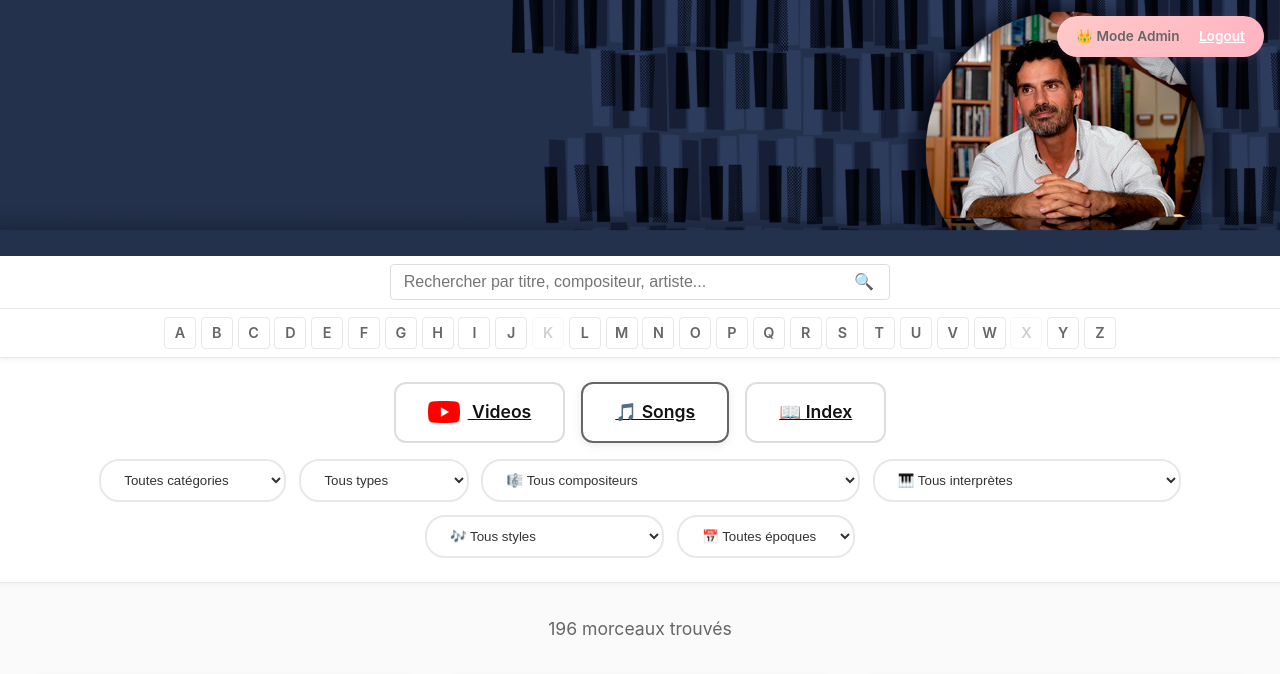
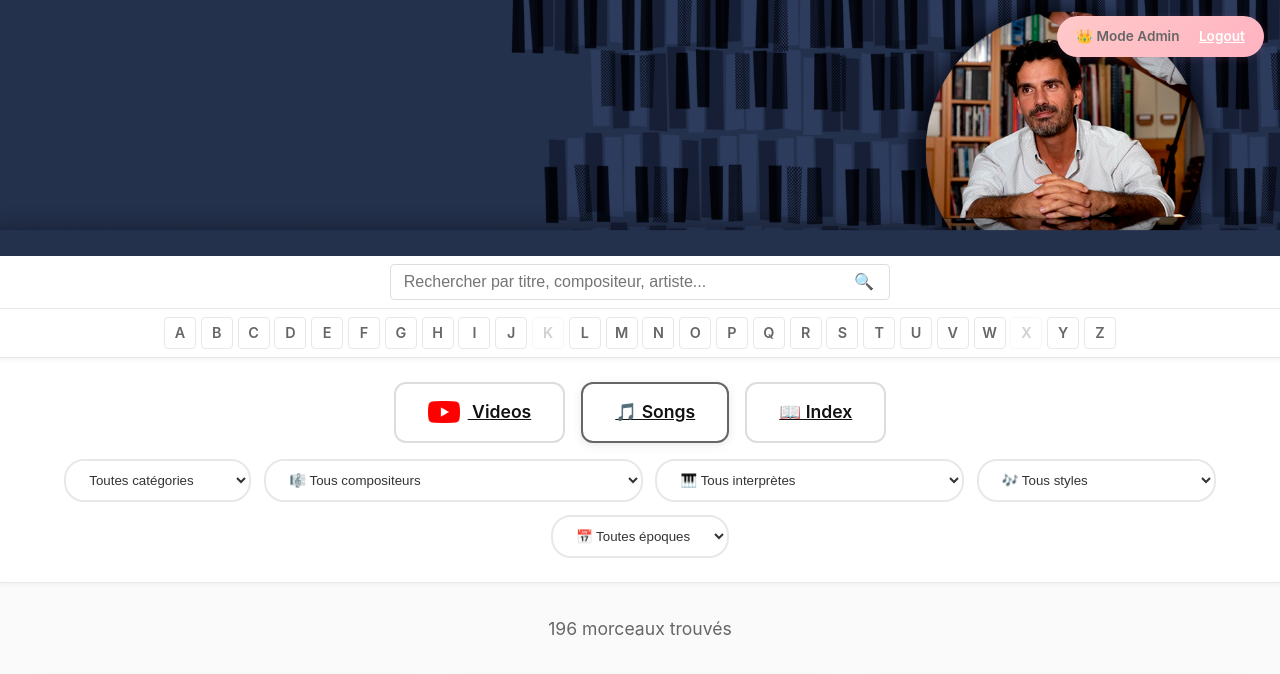
Before and after one commit to ColinusM/Piano-Jazz-Concept, a Flask app: page / in a window 1280 px wide. Shown: the top 674 px of the page. Run offline with Flask 3, Linux system fonts and the light colour scheme; data comes from the database, SQL or seed files in the repository.

Commit message:
Remove 'Tous types' filter from UI and backend
- Remove video_type parameter extraction and filtering logic from app.py
- Remove 'Tous types' dropdown from controls panel
- Remove type parameter from all URL builders and search form
- Simplify filter controls to show only relevant filters

🤖 Generated with [Claude Code](https://claude.com/claude-code)

Co-Authored-By: Claude <noreply@anthropic.com>

```diff
--- a/app.py
+++ b/app.py
@@ -140,7 +140,6 @@ def index():
 
     category = request.args.get('category', 'all')
     search = request.args.get('search', '').strip()
-    video_type = request.args.get('type', 'all')  # all, compilation, single, non-analysis
     composer_filter = request.args.get('composer', 'all')
     performer_filter = request.args.get('performer', 'all')
     style_filter = request.args.get('style', 'all')
@@ -272,16 +271,11 @@ def index():
 
         conn.close()
 
-        # Apply video_type filter to video_list
-        if video_type != 'all':
-            video_list = [v for v in video_list if v.get('video_type') == video_type]
-
         return render_template('index.html',
                              videos=video_list,
                              category='all',
                              categories=[],
                              search=search,
-                             video_type=video_type,
                              composer_filter='all',
                              performer_filter='all',
                              style_filter='all',
@@ -368,10 +362,6 @@ def index():
     if category != 'all':
         processed = [s for s in processed if s['category'] == category]
 
-    # Filter by video type
-    if video_type != 'all':
-        processed = [s for s in processed if s.get('video_type') == video_type]
-
     # Filter by composer
     if composer_filter != 'all':
         processed = [s for s in processed if s['composer'] and composer_filter.lower() in s['composer'].lower()]
@@ -415,7 +405,6 @@ def index():
                          category=category,
                          categories=all_categories,
                          search=search,
-                         video_type=video_type,
                          composer_filter=composer_filter,
                          performer_filter=performer_filter,
                          style_filter=style_filter,
--- a/templates/index.html
+++ b/templates/index.html
@@ -881,7 +881,6 @@
         <form class="search-container" method="get" action="/">
             <input type="hidden" name="sort" value="{{ sort }}">
             <input type="hidden" name="category" value="{{ category }}">
-            <input type="hidden" name="type" value="{{ video_type }}">
             <input type="hidden" name="composer" value="{{ composer_filter }}">
             <input type="hidden" name="performer" value="{{ performer_filter }}">
             <input type="hidden" name="style" value="{{ style_filter }}">
@@ -909,42 +908,35 @@
         </div>
 
         <div class="controls-filters">
-            <select onchange="window.location.href='/?category='+this.value+'&search={{ search }}&type={{ video_type }}&composer={{ composer_filter }}&performer={{ performer_filter }}&style={{ style_filter }}&era={{ era_filter }}'">
+            <select onchange="window.location.href='/?category='+this.value+'&search={{ search }}&composer={{ composer_filter }}&performer={{ performer_filter }}&style={{ style_filter }}&era={{ era_filter }}'">
                 <option value="all" {% if category == 'all' %}selected{% endif %}>Toutes catégories</option>
                 {% for cat in categories %}
                 <option value="{{ cat }}" {% if category == cat %}selected{% endif %}>{{ cat }}</option>
                 {% endfor %}
             </select>
 
-            <select onchange="window.location.href='/?sort={{ sort }}&category={{ category }}&search={{ search }}&type='+this.value+'&composer={{ composer_filter }}&performer={{ performer_filter }}&style={{ style_filter }}&era={{ era_filter }}'">
-                <option value="all" {% if video_type == 'all' %}selected{% endif %}>Tous types</option>
-                <option value="uncategorized" {% if video_type == 'uncategorized' %}selected{% endif %}>🔘 Uncategorized</option>
-                <option value="analysis" {% if video_type == 'analysis' %}selected{% endif %}>🎹 Song Analysis</option>
-                <option value="non-analysis" {% if video_type == 'non-analysis' %}selected{% endif %}>💬 Talk/Interview</option>
-            </select>
-
-            <select onchange="window.location.href='/?sort={{ sort }}&category={{ category }}&search={{ search }}&type={{ video_type }}&composer='+this.value+'&performer={{ performer_filter }}&style={{ style_filter }}&era={{ era_filter }}'">
+            <select onchange="window.location.href='/?sort={{ sort }}&category={{ category }}&search={{ search }}&composer='+this.value+'&performer={{ performer_filter }}&style={{ style_filter }}&era={{ era_filter }}'">
                 <option value="all" {% if composer_filter == 'all' %}selected{% endif %}>🎼 Tous compositeurs</option>
                 {% for composer in composers %}
                 <option value="{{ composer }}" {% if composer_filter == composer %}selected{% endif %}>{{ composer }}</option>
                 {% endfor %}
             </select>
 
-            <select onchange="window.location.href='/?sort={{ sort }}&category={{ category }}&search={{ search }}&type={{ video_type }}&composer={{ composer_filter }}&performer='+this.value+'&style={{ style_filter }}&era={{ era_filter }}'">
+            <select onchange="window.location.href='/?sort={{ sort }}&category={{ category }}&search={{ search }}&composer={{ composer_filter }}&performer='+this.value+'&style={{ style_filter }}&era={{ era_filter }}'">
                 <option value="all" {% if performer_filter == 'all' %}selected{% endif %}>🎹 Tous interprètes</option>
                 {% for performer in performers %}
                 <option value="{{ performer }}" {% if performer_filter == performer %}selected{% endif %}>{{ performer }}</option>
                 {% endfor %}
             </select>
 
-            <select onchange="window.location.href='/?sort={{ sort }}&category={{ category }}&search={{ search }}&type={{ video_type }}&composer={{ composer_filter }}&performer={{ performer_filter }}&style='+this.value+'&era={{ era_filter }}'">
+            <select onchange="window.location.href='/?sort={{ sort }}&category={{ category }}&search={{ search }}&composer={{ composer_filter }}&performer={{ performer_filter }}&style='+this.value+'&era={{ era_filter }}'">
                 <option value="all" {% if style_filter == 'all' %}selected{% endif %}>🎶 Tous styles</option>
                 {% for style in styles %}
                 <option value="{{ style }}" {% if style_filter == style %}selected{% endif %}>{{ style }}</option>
                 {% endfor %}
             </select>
 
-            <select onchange="window.location.href='/?sort={{ sort }}&category={{ category }}&search={{ search }}&type={{ video_type }}&composer={{ composer_filter }}&performer={{ performer_filter }}&style={{ style_filter }}&era='+this.value">
+            <select onchange="window.location.href='/?sort={{ sort }}&category={{ category }}&search={{ search }}&composer={{ composer_filter }}&performer={{ performer_filter }}&style={{ style_filter }}&era='+this.value">
                 <option value="all" {% if era_filter == 'all' %}selected{% endif %}>📅 Toutes époques</option>
                 {% for era in eras %}
                 <option value="{{ era }}" {% if era_filter == era %}selected{% endif %}>{{ era }}</option>
```
